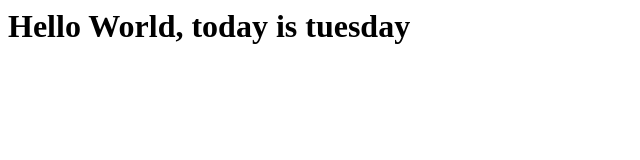
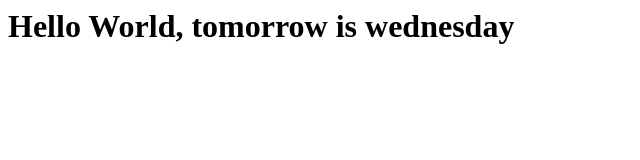
Before and after one commit to meghanakoturi/bookish-happiness, a plain HTML site: page index.html in a window 1280 px wide. Shown: the whole page, without its empty margins (0-640 px from the left). Drawn offline with Linux system fonts and the light colour scheme.

Commit message:
Update index.html

```diff
--- a/index.html
+++ b/index.html
@@ -1,4 +1,4 @@
 <html>
   <title> Hello world </title>
-  <h1> Hello World, today is tuesday </h1>
+  <h1> Hello World, tomorrow is wednesday </h1>
 </html>
```
